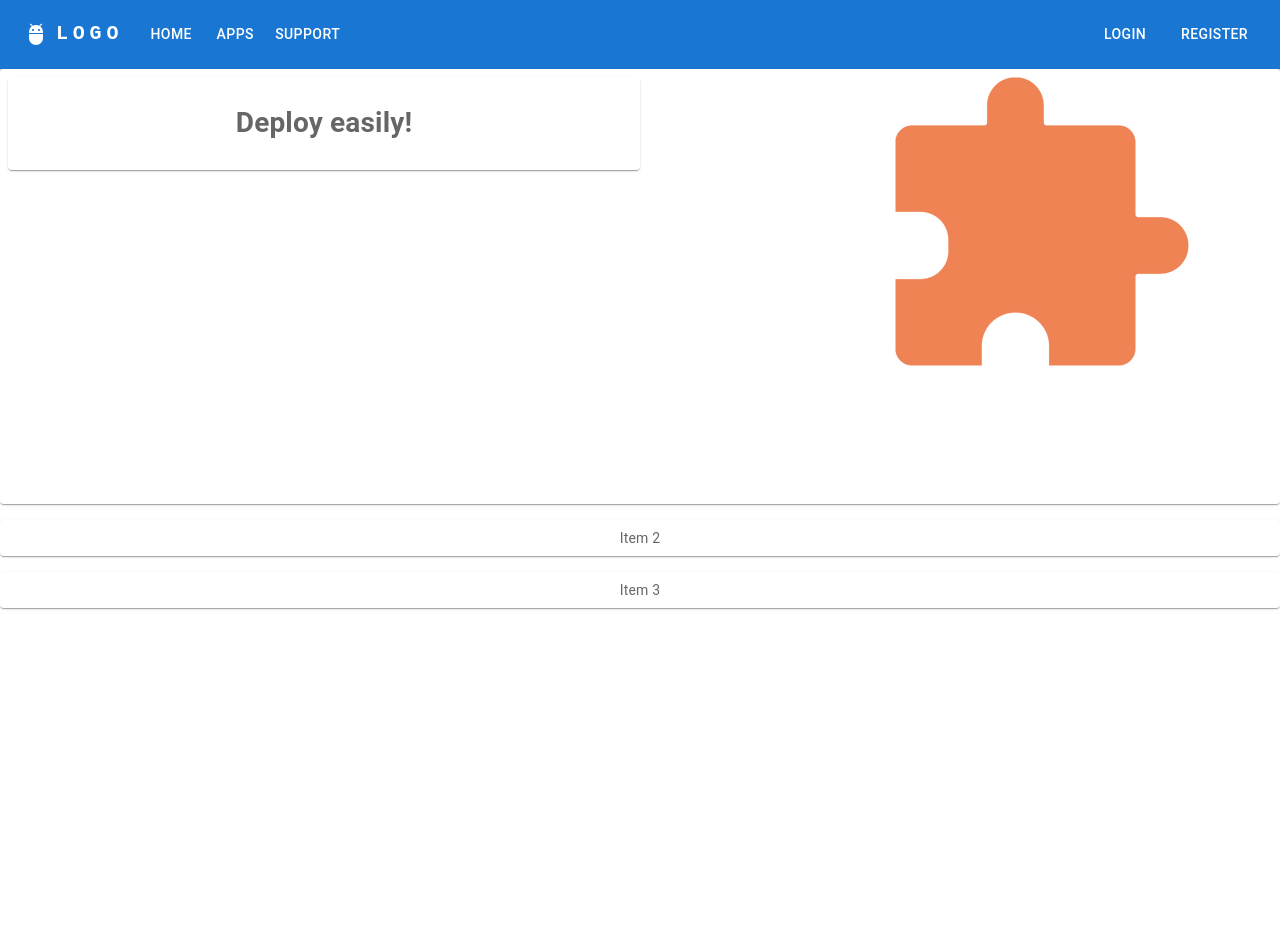
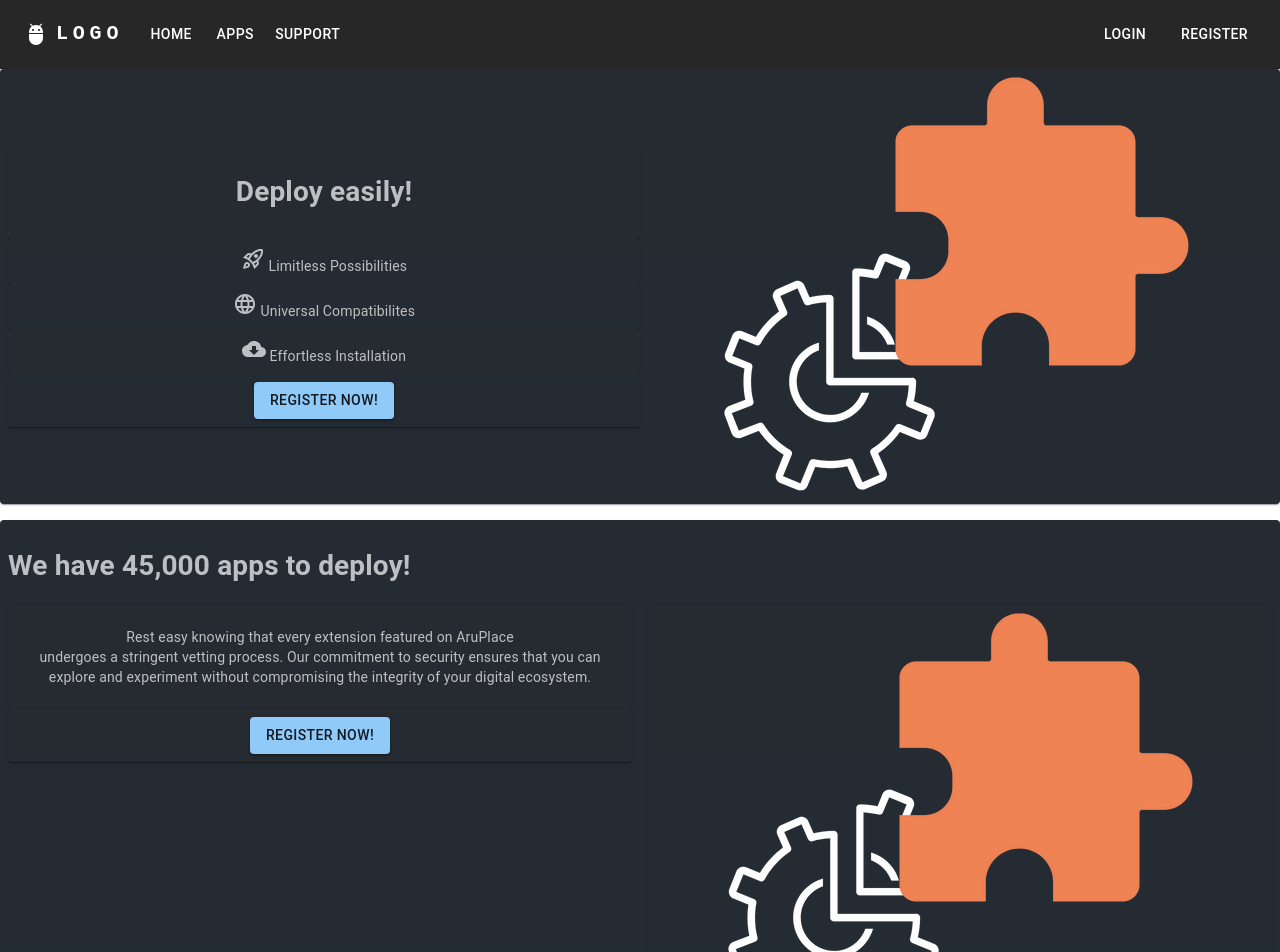
Before and after one commit to v1szk1s/aruba-frontend, a React (Create React App) app in the folder aruba-client/: page / in a window 1280 px wide. Shown: the top 952 px of the page. Before the commit the page ends 800 px from the top, so only its background shows below. Built offline with nearby package versions, Linux system fonts and the light colour scheme.

Commit message:
change: home

```diff
--- a/aruba-client/src/App.js
+++ b/aruba-client/src/App.js
@@ -4,9 +4,17 @@ import Home from "./pages/home/home";
 import Login from "./pages/login/login";
 import Register from "./pages/register/register";
 import Navbar from "./components/navbar/navbar";
+import { ThemeProvider, createTheme } from "@mui/material/styles";
+
+const darkTheme = createTheme({
+  palette: {
+    mode: "dark",
+  },
+});
 
 function App() {
   return (
+    <ThemeProvider theme={darkTheme}>
       <div className="App">
         <Navbar />
         <Routes>
@@ -15,6 +23,7 @@ function App() {
           <Route path="/register" element={<Register />} />
         </Routes>
       </div>
+    </ThemeProvider>
   );
 }
 
--- a/aruba-client/src/pages/home/home.js
+++ b/aruba-client/src/pages/home/home.js
@@ -5,9 +5,13 @@ import { styled } from "@mui/material/styles";
 import Box from "@mui/material/Box";
 import Grid from "@mui/material/Grid";
 import hiro from "../../img/hiro_icon.png";
+import RocketLaunchOutlinedIcon from "@mui/icons-material/RocketLaunchOutlined";
+import LanguageIcon from "@mui/icons-material/Language";
+import CloudDownloadIcon from "@mui/icons-material/CloudDownload";
+import Button from "@mui/material/Button";
 
 const Item = styled(Paper)(({ theme }) => ({
-  backgroundColor: theme.palette.mode === "dark" ? "#1A2027" : "#fff",
+  backgroundColor: "#1A2027",
   ...theme.typography.body2,
   padding: theme.spacing(1),
   textAlign: "center",
@@ -19,10 +23,27 @@ function Home() {
     <>
       <Stack spacing={2}>
         <Item>
-          <Grid container direction="row" justifyContent="space-around">
+          <Grid
+            container
+            direction="row"
+            justifyContent="space-around"
+            alignItems="center"
+          >
             <Grid item xs={6}>
               <Item>
                 <h1>Deploy easily!</h1>
+              </Item>
+              <Item>
+                <RocketLaunchOutlinedIcon /> Limitless Possibilities
+              </Item>
+              <Item>
+                <LanguageIcon /> Universal Compatibilites
+              </Item>
+              <Item>
+                <CloudDownloadIcon /> Effortless Installation
+              </Item>
+              <Item>
+                <Button variant="contained">Register Now!</Button>
               </Item>
             </Grid>
             <Grid item xs={6}>
@@ -30,8 +51,46 @@ function Home() {
             </Grid>
           </Grid>
         </Item>
-        <Item>Item 2</Item>
+        <Item>
+          <Grid
+            container
+            direction="row"
+            justifyContent="space-around"
+            alignItems="center"
+          >
+            <Grid container xs={12}>
+              <Grid item>
+                <h1>We have 45,000 apps to deploy!</h1>
+              </Grid>
+
+              <Grid container spacing={2}>
+                <Grid item xs={6}>
+                  <Item>
+                    <p>
+                      Rest easy knowing that every extension featured on
+                      AruPlace
+                      <br></br>
+                      undergoes a stringent vetting process. Our commitment to
+                      security ensures that you can explore and experiment
+                      without compromising the integrity of your digital
+                      ecosystem.
+                    </p>
+                  </Item>
+                  <Item>
+                    <Button variant="contained">Register Now!</Button>
+                  </Item>
+                </Grid>
+                <Grid item xs={6}>
+                  <Item>
+                    <img src={hiro} />
+                  </Item>
+                </Grid>
+              </Grid>
+            </Grid>
+          </Grid>
+        </Item>
         <Item>Item 3</Item>
+        <Item>Item 4</Item>
       </Stack>
     </>
   );
```
Lines whose indentation alone changed are shown as unchanged.
